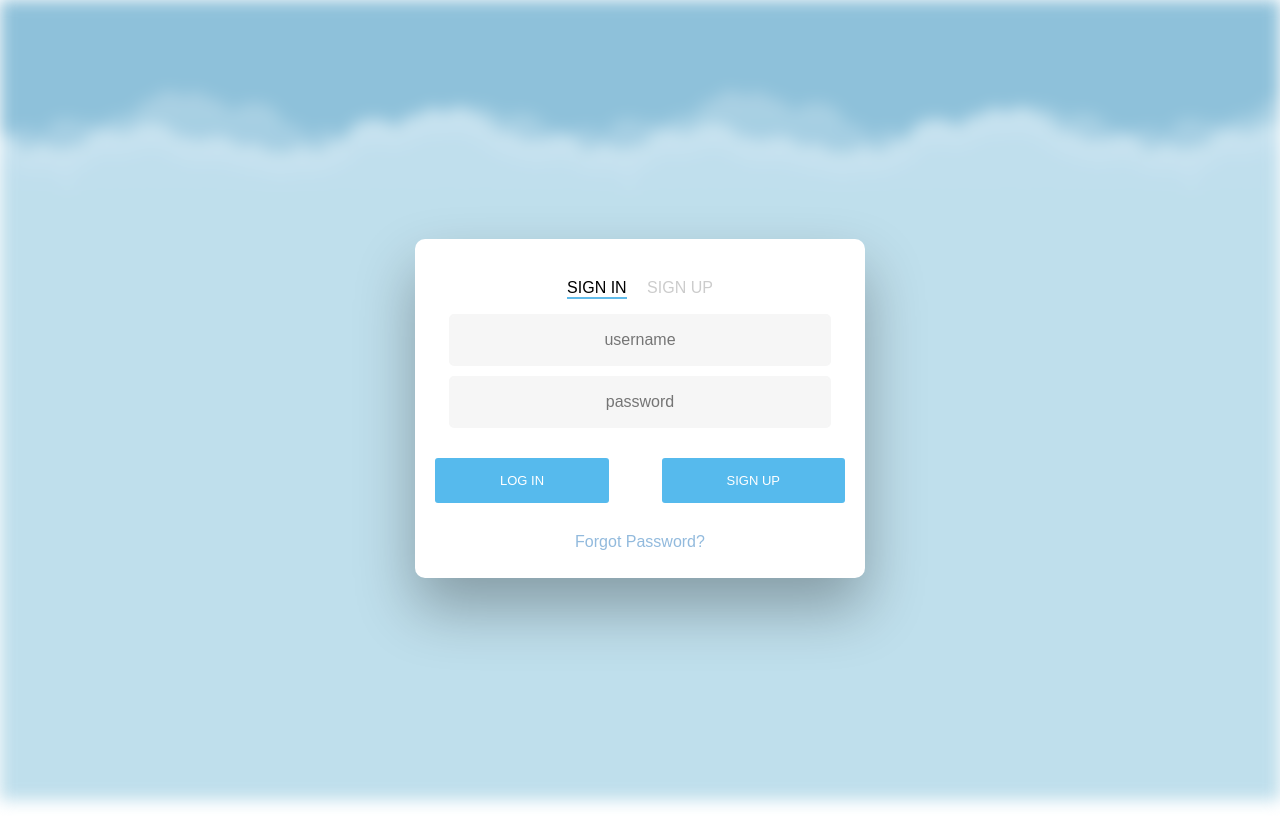
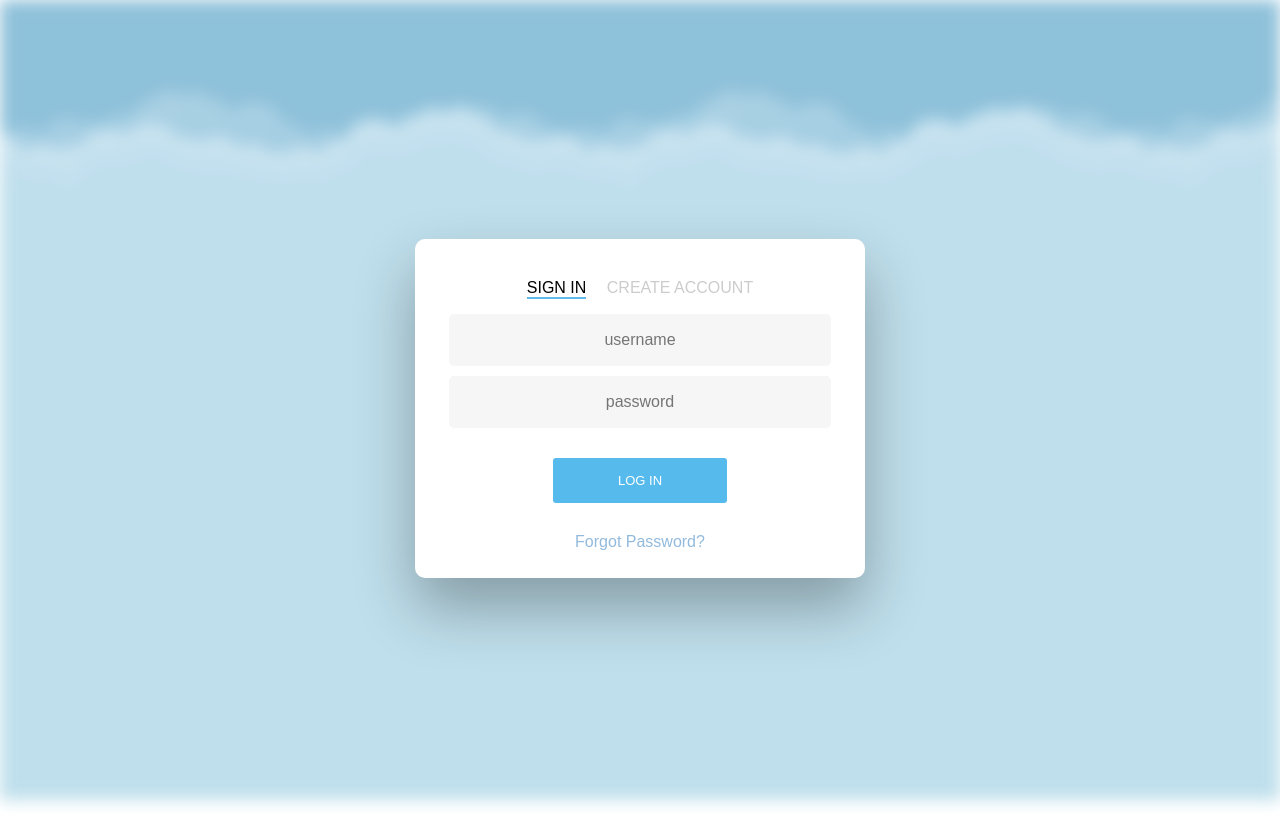
Before and after one commit to CSE112-team1/CSE112-team1, a website: page source/login.html in a window 1280 px wide. Both pictures are taken after a click on the element "SIGN IN". Drawn offline with Linux system fonts and the light colour scheme.

Commit message:
adds script to make buttons disappear and css to center buttons

```diff
--- a/source/frontend.css
+++ b/source/frontend.css
@@ -167,3 +167,25 @@ input[type=text]:placeholder {
 .underline-hover:hover:after{
     width: 100%;
 }
+
+.wrapper {
+    position: relative;
+    text-align: center; /* Centers the signin/signup tabs */
+}
+
+.form-buttons {
+    display: flex;
+    justify-content: center; /* This will center the button(s) */
+}
+
+.tab {
+    cursor: pointer; /* Changes cursor to pointer on hover over tabs */
+}
+
+.active {
+    color: blue; /* Active tab color */
+}
+
+.inactive {
+    color: grey; /* Inactive tab color */
+}
--- a/source/login.html
+++ b/source/login.html
@@ -13,8 +13,8 @@
     <div class="wrapper container">
         <div id="form-block">
             <!-- Tabs Titles -->
-            <h2 class="active">Sign In</h2>
-            <h2 class="inactive underline-hover">Sign Up</h2>
+            <h2 id="signin-tab" class="active tab" onclick="toggleForm('signin')">Sign In</h2>
+            <h2 id="signup-tab" class="inactive tab underline-hover" onclick="toggleForm('signup')">Create Account</h2>
 
             <!-- Login Form -->
             <form>
@@ -22,8 +22,8 @@
                 <input type="password" id="password" name="password" placeholder="password">
                 <!-- Buttons -->
                 <div class="form-buttons">
-                    <input type="submit" value="Log In">
-                    <input type="submit" value="Sign Up">
+                    <input type="submit" id="login-button" value="Log In">
+                    <input type="submit" id="signup-button" value="Sign Up" style="display: none;">
                 </div>
             </form>
 
@@ -33,6 +33,27 @@
             </div>
         </div>
     </div>
+
+    <script>
+        function toggleForm(formType) {
+            const loginButton = document.getElementById('login-button');
+            const signupButton = document.getElementById('signup-button');
+            const signinTab = document.getElementById('signin-tab');
+            const signupTab = document.getElementById('signup-tab');
+
+            if (formType === 'signin') {
+                loginButton.style.display = 'block';
+                signupButton.style.display = 'none';
+                signinTab.classList.add('active');
+                signupTab.classList.remove('active');
+            } else {
+                loginButton.style.display = 'none';
+                signupButton.style.display = 'block';
+                signupTab.classList.add('active');
+                signinTab.classList.remove('active');
+            }
+        }
+    </script>
 </body>
 
 </html>
```
